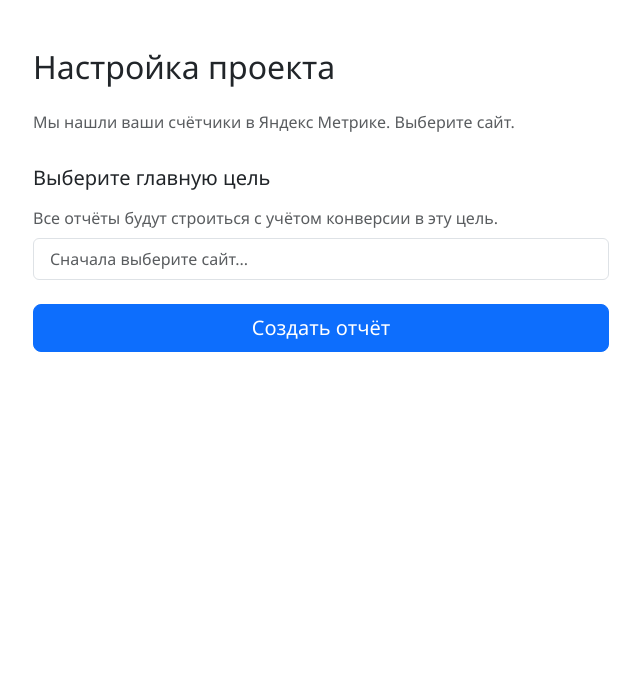
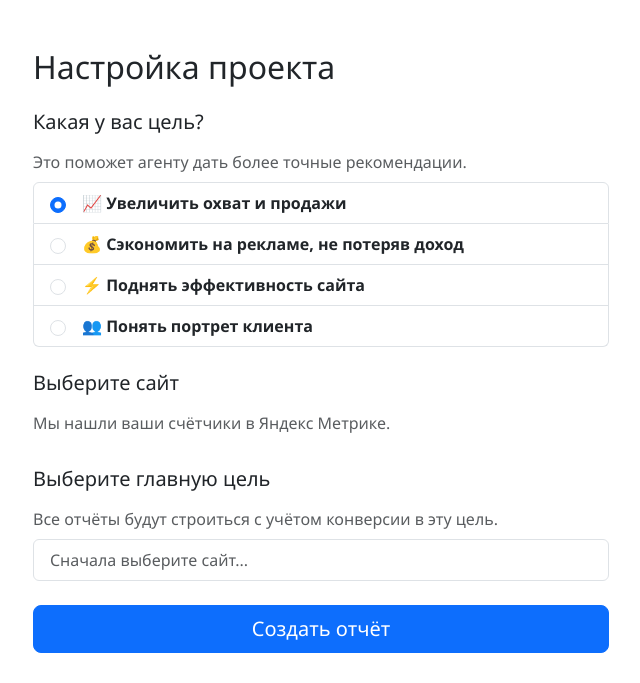
Before and after one commit to shulykun/razgon, a Flask app: template app/templates/setup.html in a window 1280 px wide. Shown: the part 56-739 px from the top of the page, without its empty margins (319-959 px from the left). Run offline with Flask 3, Linux system fonts and the light colour scheme; the template is opened without the code that fills it, so the values that code supplies are empty.

Commit message:
feat: objective selection step + objective-aware agent prompts

```diff
--- a/app/models.py
+++ b/app/models.py
@@ -16,6 +16,7 @@ class Project(db.Model):
     id = db.Column(db.Integer, primary_key=True)
     user_id = db.Column(db.Integer, db.ForeignKey("user.id"), nullable=False)
     site_name = db.Column(db.String(256), nullable=False)
+    objective = db.Column(db.String(32))  # sales, optimize, efficiency, audience
     metrika_counter_id = db.Column(db.String(64))
     webmaster_host_id = db.Column(db.String(64))
     created_at = db.Column(db.DateTime, default=datetime.utcnow)
--- a/app/templates/setup.html
+++ b/app/templates/setup.html
@@ -1,11 +1,36 @@
 {% extends "base.html" %}
-{% block title %}Выбор сайта — Razgon{% endblock %}
+{% block title %}Настройка проекта — Razgon{% endblock %}
 
 {% block content %}
 <section class="py-5">
     <div class="container" style="max-width: 600px;">
         <h2 class="mb-4">Настройка проекта</h2>
-        <p class="text-muted mb-2">Мы нашли ваши счётчики в Яндекс Метрике. Выберите сайт.</p>
+
+        <!-- Step 1: Objective -->
+        <h5 class="mb-3">Какая у вас цель?</h5>
+        <p class="text-muted mb-2">Это поможет агенту дать более точные рекомендации.</p>
+        <div class="list-group mb-4">
+            <label class="list-group-item d-flex align-items-center">
+                <input class="form-check-input me-3" type="radio" name="objective" value="sales" checked>
+                <div><strong>📈 Увеличить охват и продажи</strong></div>
+            </label>
+            <label class="list-group-item d-flex align-items-center">
+                <input class="form-check-input me-3" type="radio" name="objective" value="optimize">
+                <div><strong>💰 Сэкономить на рекламе, не потеряв доход</strong></div>
+            </label>
+            <label class="list-group-item d-flex align-items-center">
+                <input class="form-check-input me-3" type="radio" name="objective" value="efficiency">
+                <div><strong>⚡ Поднять эффективность сайта</strong></div>
+            </label>
+            <label class="list-group-item d-flex align-items-center">
+                <input class="form-check-input me-3" type="radio" name="objective" value="audience">
+                <div><strong>👥 Понять портрет клиента</strong></div>
+            </label>
+        </div>
+
+        <!-- Step 2: Site selection -->
+        <h5 class="mb-3">Выберите сайт</h5>
+        <p class="text-muted mb-2">Мы нашли ваши счётчики в Яндекс Метрике.</p>
 
         <div class="list-group mb-4">
             {% for counter in counters %}
@@ -19,6 +44,7 @@
             {% endfor %}
         </div>
 
+        <!-- Step 3: Goal selection -->
         <h5 class="mb-3">Выберите главную цель</h5>
         <p class="text-muted mb-2">Все отчёты будут строиться с учётом конверсии в эту цель.</p>
 
@@ -38,6 +64,7 @@ document.getElementById('createBtn').addEventListener('click', async () => {
     if (!siteSelected) return alert('Выберите сайт');
     const goalSelected = document.querySelector('input[name="goal"]:checked');
     if (!goalSelected) return alert('Выберите главную цель');
+    const objective = document.querySelector('input[name="objective"]:checked').value;
 
     const btn = document.getElementById('createBtn');
     btn.disabled = true;
@@ -49,7 +76,8 @@ document.getElementById('createBtn').addEventListener('click', async () => {
             headers: {'Content-Type': 'application/json'},
             body: JSON.stringify({
                 counter_id: siteSelected.value,
-                goal_id: goalSelected.value
+                goal_id: goalSelected.value,
+                objective: objective
             })
         });
         const data = await resp.json();
```
Also changed, not shown: app/services/report.py (+14 -2 lines).
